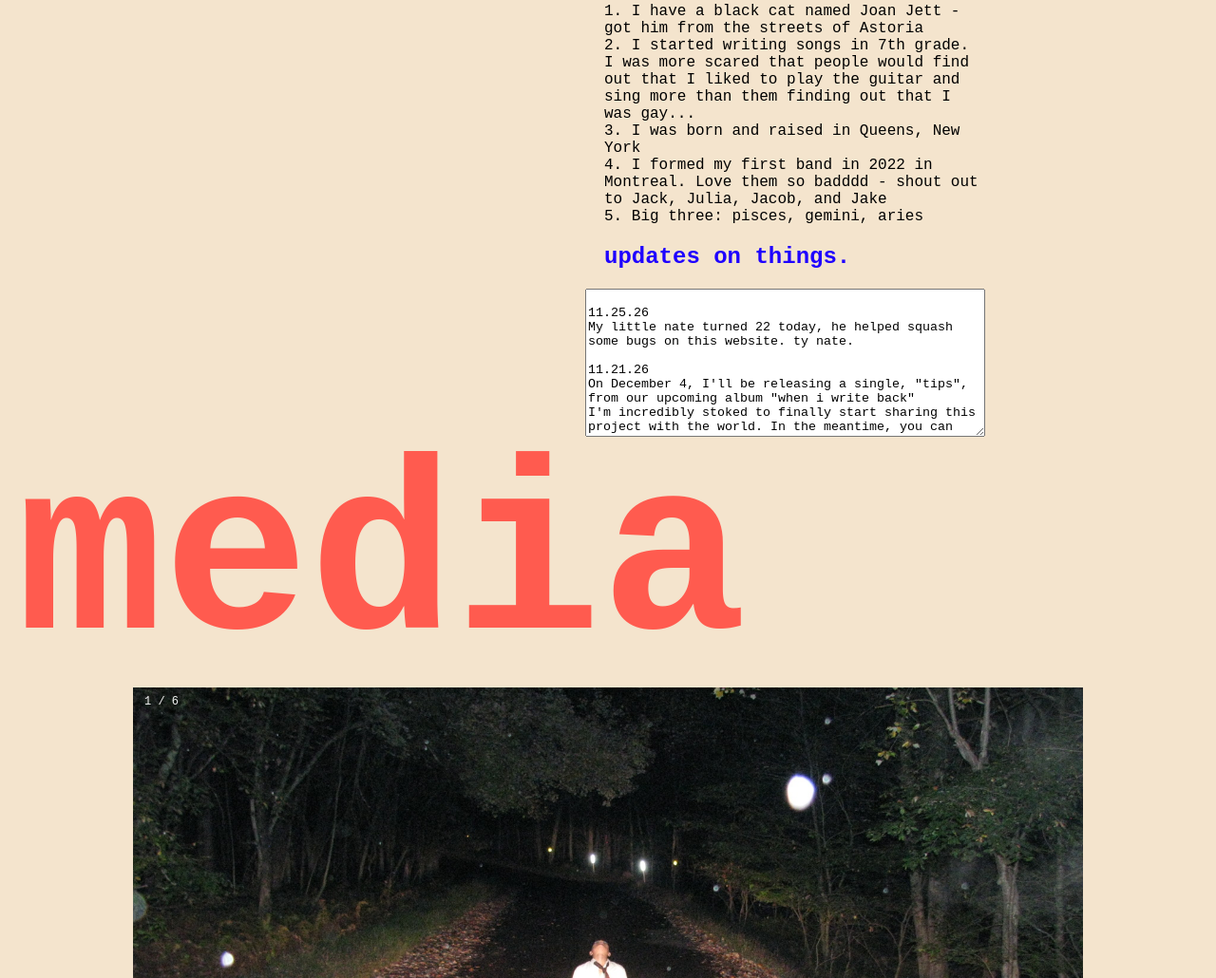
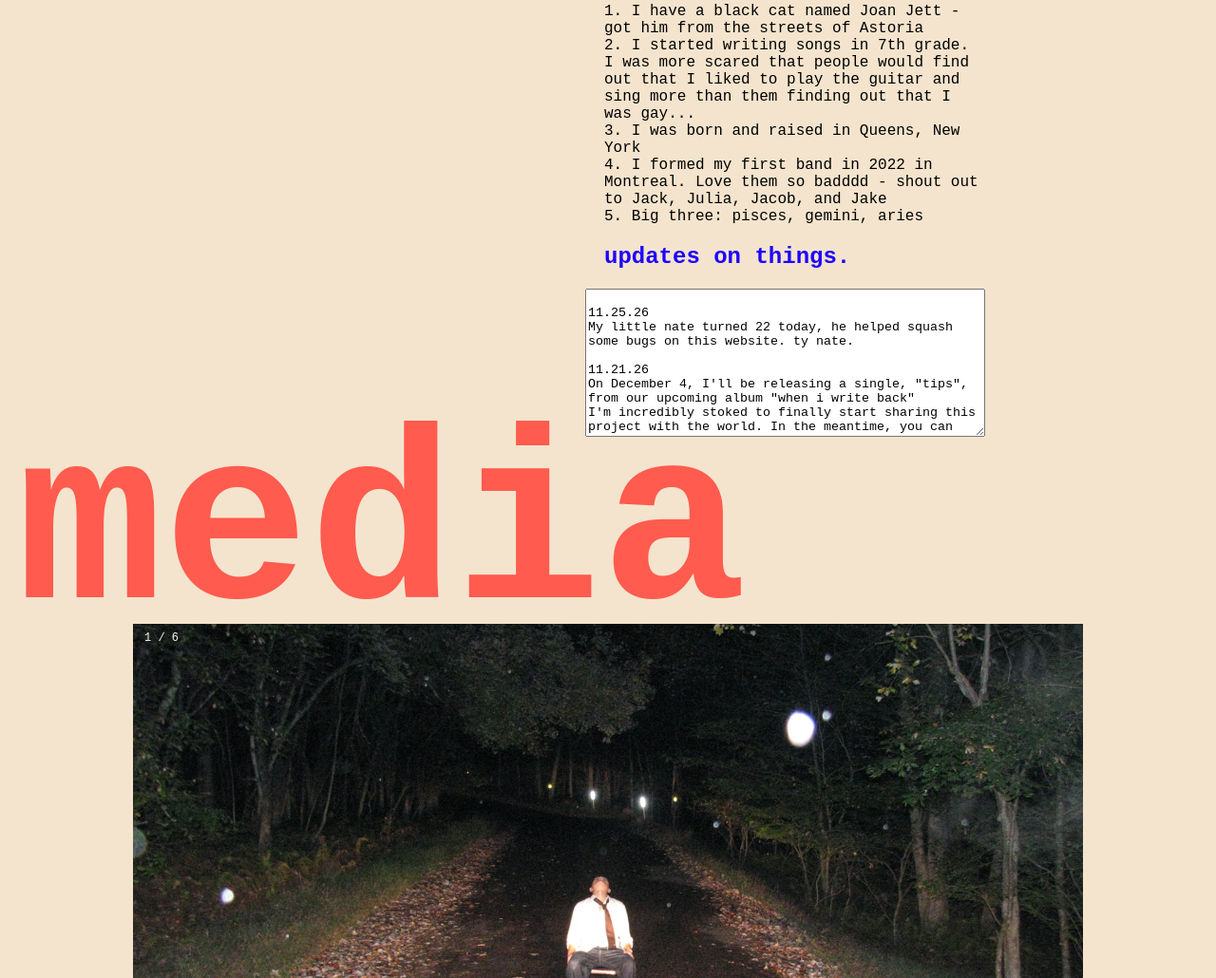
Before and after one commit to lonielloniel/lonielloniel, a plain HTML site: page index.html in a window 1280 px wide. Shown: the part 871-1901 px from the top of the page at 95% size. Drawn offline with Linux system fonts and the light colour scheme.

Commit message:
Adjust padding and margin in index.html styles

```diff
--- a/index.html
+++ b/index.html
@@ -46,11 +46,10 @@
         opacity: 1;
         text-align: left;
         font-size: 20vw;
-        padding: 3px 10px;
+        padding: 0px 10px;
         max-width: 50%;
-        line-height: 1;
-        margin-bottom: 0px;
-        margin-top: 0px;
+        line-height: 0.75;
+        margin: 0;
     }
     p {
         color: #000000;
```
